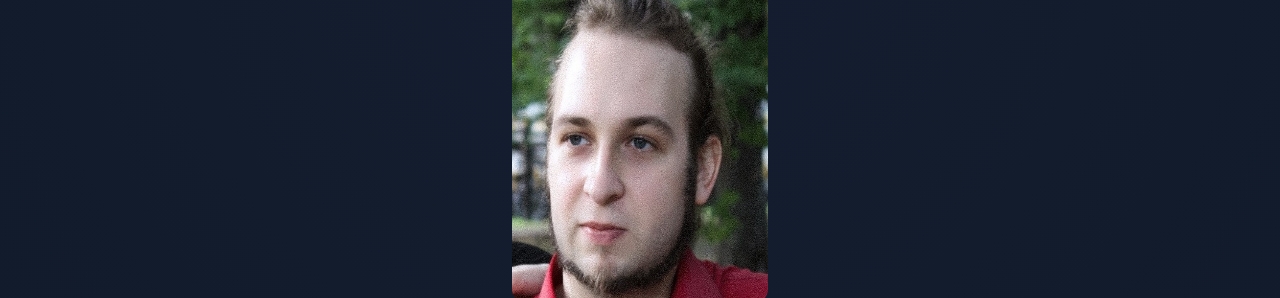
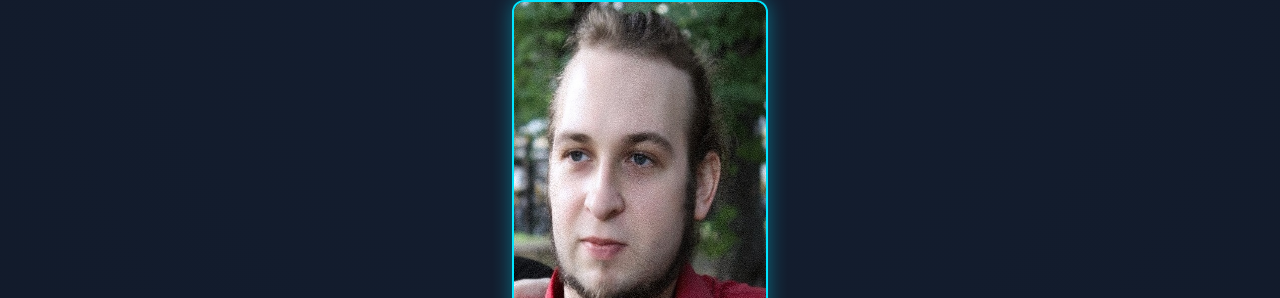
Before and after one commit to Sergecage/rsschool-cv, a plain HTML site: page Portfolio/index.html in a window 1280 px wide. Shown: the part 79-377 px from the top of the page. Drawn offline with Linux system fonts and the light colour scheme.

Commit message:
feat: update header section

```diff
--- a/Portfolio/style.css
+++ b/Portfolio/style.css
@@ -42,13 +42,17 @@ img{
 header {
     display: flex;
     flex-direction: column;
-    justify-content: center;
+    text-align: center;
     align-items: center;
+    gap: 1rem;
 }
 
 .mainPic {
-    width: 50vw;
-    height: 25vh;
+    width: 160px;
+    height: 160px;
+    border-radius: 12px;
+    border: 2px solid var(--neon);
+    box-shadow: 0 0 20px var(--neon-soft);
 }
 
 .name, .info {
```
